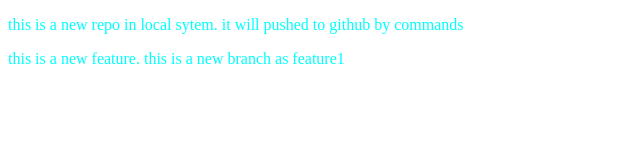
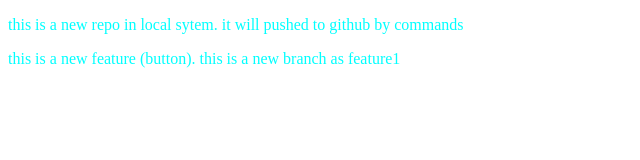
Before and after one commit to minjulhoque2007-ctrl/LocalRepo, a plain HTML site: page index.html in a window 1280 px wide. Shown: the full height of the page, 0-640 px from the left. Drawn offline with Linux system fonts and the light colour scheme.

Commit message:
Add button

```diff
--- a/index.html
+++ b/index.html
@@ -8,7 +8,7 @@
 </head>
 <body>
     <P>this is a new repo in local sytem. it will pushed to github by commands</P>
-    <P>this is a new feature. this is a new branch as feature1</P>
+    <P>this is a new feature (button). this is a new branch as feature1 </button></P>
 
 </body>
 </html>
```
